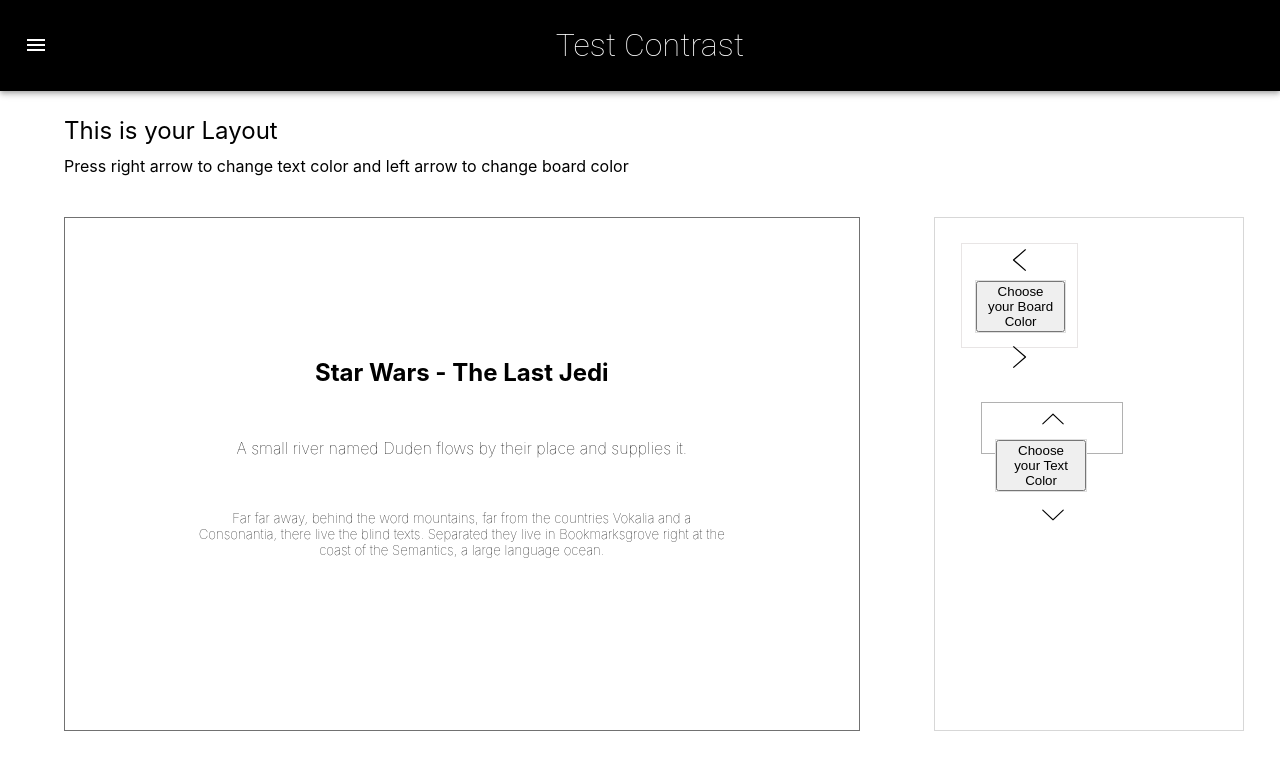
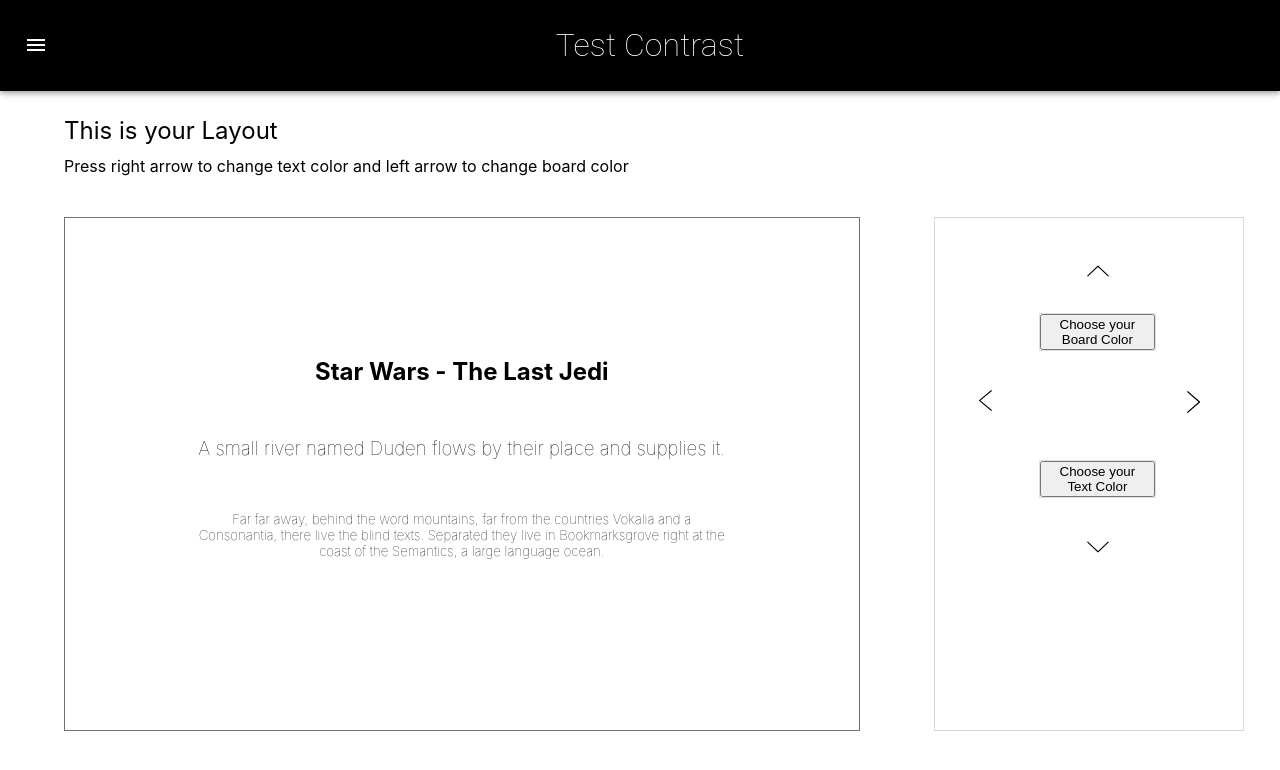
Before and after one commit to GoncaloBM/contrast, a React (Create React App) app: page / in a window 1280 px wide. Shown: the top 770 px of the page. Built offline with nearby package versions, Linux system fonts and the light colour scheme.

Commit message:
Commiting

```diff
--- a/src/App.js
+++ b/src/App.js
@@ -43,9 +43,9 @@ function App() {
       <div className="board" style={{ backgroundColor: `${boardColor}` }}>
         <div className="text" style={{ color: `${textColor}` }}>
           <h2>Star Wars - The Last Jedi</h2>
-          <h4 className="mediumtext">
+          <h3 className="mediumtext">
             A small river named Duden flows by their place and supplies it.
-          </h4>
+          </h3>
           <h5 className="mediumtext">
             Far far away, behind the word mountains, far from the countries
             Vokalia and a Consonantia, there live the blind texts. Separated
@@ -55,9 +55,10 @@ function App() {
         </div>
       </div>
       <div className="actionsMenu">
-      <div className="ButtonLeft">
-      <div className="left"></div>
-        <ColorPicker
+      <div className="ActionButton">
+      <div className="top"></div>
+       <div className="pickerstyle">
+         <ColorPicker
           className="button"
           text={"Choose your Board Color"}
           defineColor={defineBoardColor}
@@ -65,11 +66,10 @@ function App() {
           defineButton={defineButton}
           initialColor={boardColor}
           defineRgbType={defineRgbType}
-        />
-         <div className="right"></div>
-      </div>
-      <div className="ButtonRight">
-      <div className="top"></div>
+        /></div>
+        <div className="left"></div>
+        <div className="right"></div>
+        <div className="pickerstyle">
         <ColorPicker
           text={"Choose your Text Color"}
           defineColor={defineTextColor}
@@ -77,8 +77,8 @@ function App() {
           defineButton={defineButton}
           initialColor={textColor}
           defineRgbType={defineRgbType}
-        />
-          <div className="down"></div>
+        /></div>
+        <div className="down"></div>
       </div>
       </div>
       <p className="instructions">
--- a/src/Board.css
+++ b/src/Board.css
@@ -25,13 +25,15 @@
 
 .hexaTab {
   margin-top: 32vw;
-  margin-left: 73vw;
-  width: 24vw;
-  height: 10.5vw;
+  margin-left: 73.5vw;
+  width: 21vw;
+  height: 8vw;
+  padding: 1vw;
   position: absolute;
   background-color: rgb(237, 237, 237);
   color: rgb(2, 2, 2);
   font-size: 0.8em;
+  align-items: center;
 }
 
 .hexadecimal {
@@ -42,16 +44,16 @@ font-weight: normal;
 
 .aligntext {
   padding-left: 1vw;
-  padding-top: 0.7vw;
+  padding-top: 0.4vw;
 }
 
-.ButtonLeft {
+.ActionButton {
   margin-top: 2vw;
   margin-left: 2vw;
-  position: absolute;
-  width: 9vw;
-  height: 8vw;
-  border: 0.7px solid rgb(232, 229, 229);
+  position: relative;
+  width: 20vw;
+  height: 25vw;
+  border: 0.2px solid rgb(255, 255, 255);
 
 }
 .ButtonRight {
@@ -60,16 +62,22 @@ font-weight: normal;
   width: 9vw;
   height: 8vw;
   position: absolute;
-  border: 0.7px solid rgb(223, 223, 223);
+  border: 0.2px solid rgb(223, 223, 223);
+  background-color: red;
 
 }
 .color-picker {
-  margin-top: 0.7vw;
-  margin-left: 1vw;
-  width: 7vw;
+  margin-top: 3.7vw;
+  margin-left: 6vw;
+  width: 9vw;
   text-align: center;
-  border: 0.2px solid rgb(223, 223, 223);
+  font-weight: bolder;
+  border: 0.1px solid rgb(223, 223, 223);
 
+}
+
+.pickerstyle {
+ inline-size: 0rem;
 }
 
 .top {
@@ -77,7 +85,10 @@ font-weight: normal;
   background-image: url('./images/up.svg');
   background-repeat: no-repeat;
   background-position: center;
-  margin-top: 0.4vw;
+  top: 5%;
+  left: 3%;
+  position: relative;
+
 }
 
 .down {
@@ -85,23 +96,31 @@ font-weight: normal;
   background-image: url('./images/down.svg');
   background-repeat: no-repeat;
   background-position: center;
-  margin-top: 1vw;
+  left: 3%;
+  top: 12%;
+  position: relative;
+
 }
 
 .left {
   height: 1.7vw;
   background-image: url('./images/left2.svg');
   background-repeat: no-repeat;
-  background-position: center;
-  margin-top: 0.4vw;
+  background-position: left;
+  position: relative;
+  left: 4%;
+  margin-top: 15%;
 }
 
 .right {
   height: 1.7vw;
   background-image: url('./images/right2.svg');
   background-repeat: no-repeat;
-  background-position: center;
-  margin-top: 1vw;
+  background-position: right;
+  right: 4%;
+  margin-top: -8%;
+  position: relative;
+
 }
 
 .text {
@@ -151,3 +170,10 @@ text-align: center;
     border: 0.5px solid rgb(177, 177, 177);
 
 }
+
+
+.sketch-picker {
+  z-index: 1;
+  position: relative;
+
+}
```
